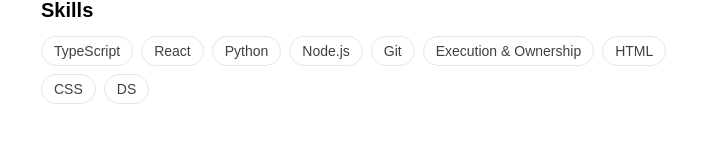
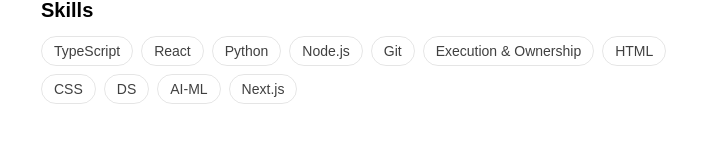
Before and after one commit to RakshiRaju/Rakshi, a Next.js app: page / in a window 1280 px wide. Shown: the part 882-1046 px from the top of the page, without its empty margins (279-1000 px from the left). Built offline with nearby package versions, Linux system fonts and the light colour scheme.

Commit message:
Update profile.ts

```diff
--- a/data/profile.ts
+++ b/data/profile.ts
@@ -31,7 +31,7 @@
     "I care more about structure, clarity, and execution than syntax" +
   "— and I'm learning to build things that prove it.",
   forgeCohort: "Gradute in 2027",
-  skills: ["TypeScript", "React", "Python", "Node.js", "Git", "Execution & Ownership", "HTML", "CSS", "DS"],
+  skills: ["TypeScript", "React", "Python", "Node.js", "Git", "Execution & Ownership", "HTML", "CSS", "DS", "AI-ML", "Next.js"],
   contact: {
     email: "rakshithapm.2005@gmail.com",
     phone: "8147105917",
```
